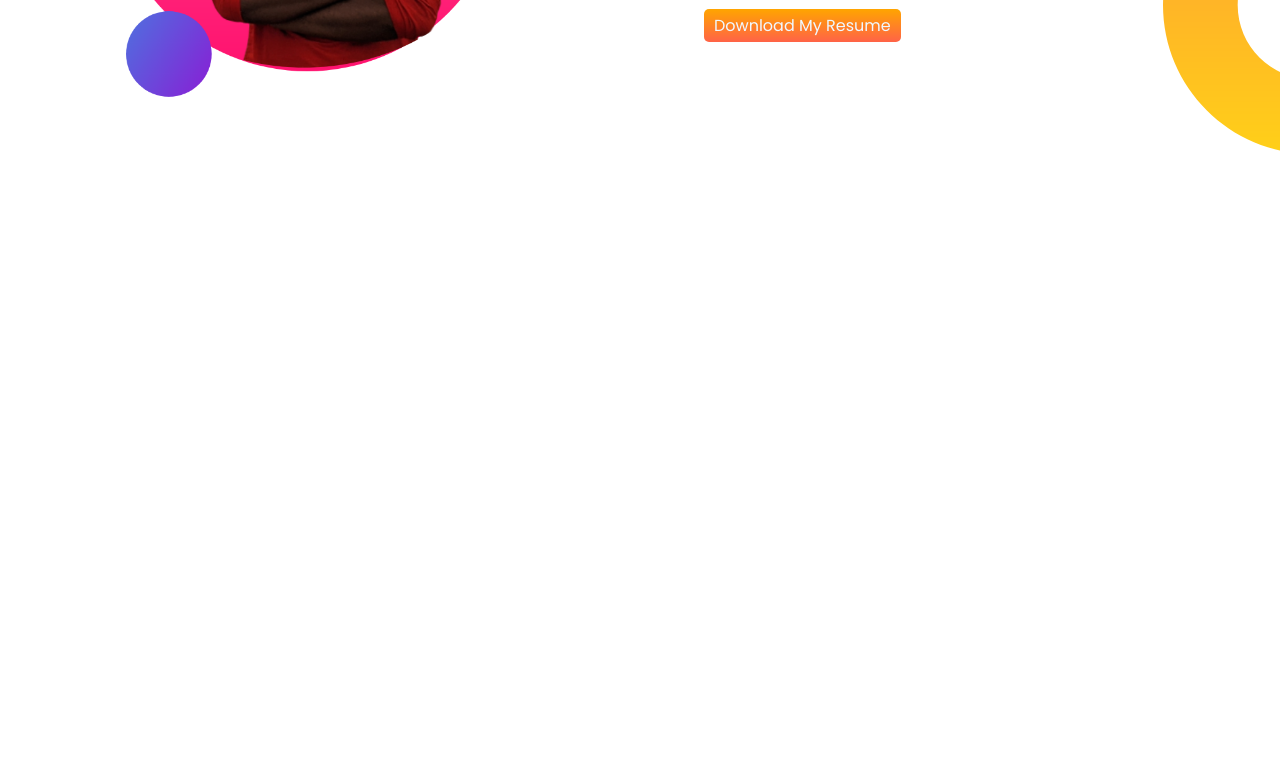
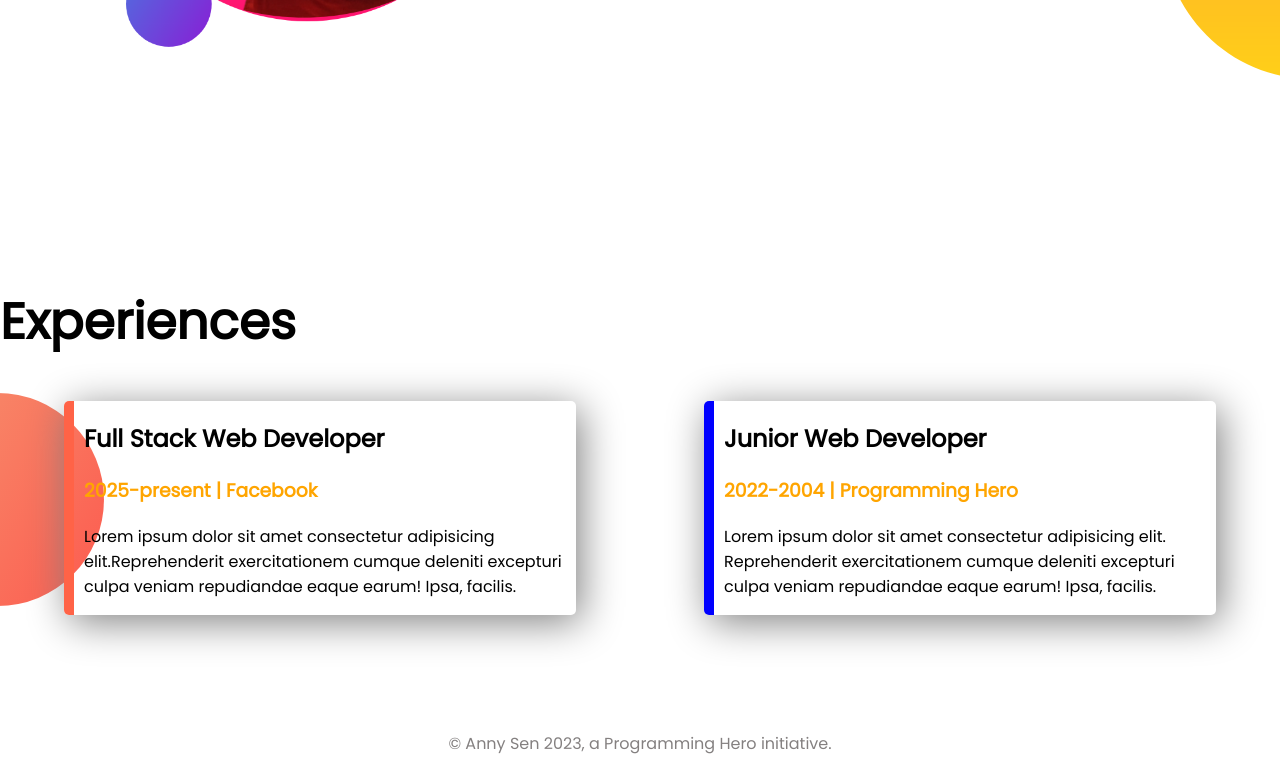
Before and after one commit to annysen/developer-portfolio, a plain HTML site: page index.html in a window 1280 px wide. Shown: the part 1010-1782 px from the top of the page. Before the commit the page ends 1353 px from the top, so only its background shows below. Drawn offline with Linux system fonts and the light colour scheme.

Commit message:
footer added

```diff
--- a/index.html
+++ b/index.html
@@ -14,7 +14,7 @@
     <link rel="stylesheet" href="style.css" />
   </head>
   <body>
-    <section class="top-banner">
+    <section class="top-banner flexible-container">
       <div class="half-width">
         <h1>Welcome To</h1>
         <h1><span class="orange-color">Anny Sen</span> World!</h1>
@@ -36,7 +36,7 @@
       </div>
     </section>
 
-    <section class="dream-big">
+    <section class="dream-big flexible-container">
       <div class="half-width">
         <img src="images/anny2.png" alt="" />
       </div>
@@ -58,5 +58,31 @@
         >
       </div>
     </section>
+    <section class="experience-area">
+      <h1>Experiences</h1>
+      <div class="flexible-container">
+        <div id="full-stak-developer" class="experience-item">
+          <h2>Full Stack Web Developer</h2>
+          <h3>2025-present | Facebook</h3>
+          <p>
+            Lorem ipsum dolor sit amet consectetur adipisicing
+            elit.Reprehenderit exercitationem cumque deleniti excepturi culpa
+            veniam repudiandae eaque earum! Ipsa, facilis.
+          </p>
+        </div>
+        <div id="junior-web-developer" class="experience-item">
+          <h2>Junior Web Developer</h2>
+          <h3>2022-2004 | Programming Hero</h3>
+          <p>
+            Lorem ipsum dolor sit amet consectetur adipisicing elit.
+            Reprehenderit exercitationem cumque deleniti excepturi culpa veniam
+            repudiandae eaque earum! Ipsa, facilis.
+          </p>
+        </div>
+      </div>
+    </section>
   </body>
+  <footer>
+    <p>© Anny Sen 2023, a Programming Hero initiative.</p>
+  </footer>
 </html>
--- a/style.css
+++ b/style.css
@@ -8,13 +8,13 @@ h1{
 .orange-color{
     color: orange;
 }
-section{
+.flexible-container{
     display: flex;
+    padding-bottom: 100px;
 }
 .half-width{
     width:50%;
     padding-left: 5%;
-    padding-bottom: 150px;
 }
 .half-width img{
     width:90%;
@@ -36,3 +36,29 @@ section{
     background-repeat: no-repeat;
     background-position: right;
 }
+.experience-item{
+    box-shadow: 5px 7px 40px gray;
+    width: 40%;
+    margin-left: 5%;
+    margin-right: 5%;
+    padding-left: 10px;
+    border-radius: 5px;
+}
+.experience-item h3{
+    color: orange;
+}
+.experience-area{
+    background-image: url(images/exp-bg.png);
+    background-repeat: no-repeat;
+    background-position: left;
+}
+#full-stak-developer{
+    border-left: 10px solid tomato;
+}
+#junior-web-developer{
+    border-left: 10px solid blue;
+}
+footer{
+    text-align: center;
+    color: rgb(132, 128, 128);
+}
```
